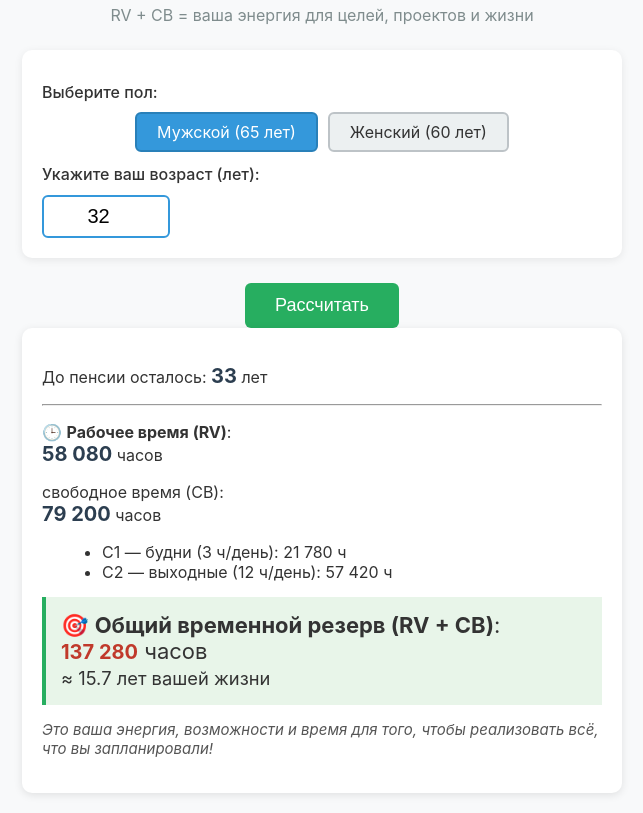
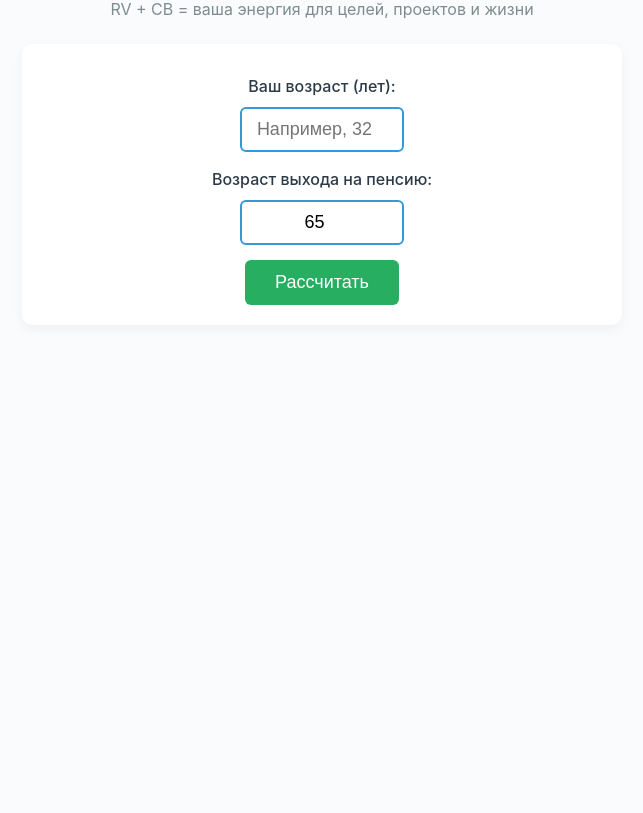
Before and after one commit to lyasinmihail93-max/-, a plain HTML site: page index.html in a window 1280 px wide. Shown: the part 91-904 px from the top of the page, without its empty margins (318-961 px from the left). After the commit the page ends 800 px from the top, so only its background shows below. Drawn offline with Linux system fonts and the light colour scheme.

Commit message:
Update index.html

```diff
--- a/index.html
+++ b/index.html
@@ -6,157 +6,164 @@
   <title>Сколько активных лет осталось</title>
   <style>
     body {
-      font-family: -apple-system, BlinkMacSystemFont, 'Segoe UI', Roboto, sans-serif;
-      max-width: 600px; margin: 0 auto; padding: 20px;
-      background-color: #f8f9fa;
-      color: #333;
+      font-family: -apple-system, BlinkMacSystemFont, 'Segoe UI', sans-serif;
+      max-width: 600px; margin: 40px auto; padding: 0 20px;
+      background: #f9fbfd; color: #2c3a47; text-align: center;
     }
-    h1 { color: #1a5276; text-align: center; margin-bottom: 10px; }
-    .subtitle { text-align: center; color: #7f8c8d; margin-bottom: 25px; }
-
+    h1 {
+      font-size: 28px;
+      color: #1a5276;
+      margin-bottom: 8px;
+    }
+    .subtitle {
+      color: #7f8c8d;
+      margin-bottom: 25px;
+      font-size: 16px;
+    }
     .input-group {
-      background: white; border-radius: 10px; padding: 20px;
-      box-shadow: 0 2px 8px rgba(0,0,0,0.08);
+      background: white;
+      padding: 20px;
+      border-radius: 10px;
+      box-shadow: 0 4px 12px rgba(0,0,0,0.05);
       margin-bottom: 25px;
     }
-
-    label { font-size: 16px; display: block; margin: 12px 0 6px; font-weight: 500; }
-
-    /* Пол — кнопки */
-    .gender-group {
-      display: flex; justify-content: center; gap: 10px;
-      margin: 10px 0;
+    label {
+      display: block;
+      margin: 12px 0 6px;
+      font-weight: 500;
     }
-    .gender-btn {
-      padding: 8px 20px; font-size: 16px; border: 2px solid #bdc3c7;
-      background: #ecf0f1; border-radius: 6px; cursor: pointer;
-      transition: all 0.2s;
+    input {
+      padding: 10px;
+      font-size: 18px;
+      border: 2px solid #3498db;
+      border-radius: 6px;
+      margin: 5px;
+      width: 140px;
+      text-align: center;
     }
-    .gender-btn.active {
-      background: #3498db; color: white; border-color: #2980b9;
+    button {
+      background: #27ae60;
+      color: white;
+      border: none;
+      padding: 12px 30px;
+      font-size: 18px;
+      border-radius: 6px;
+      cursor: pointer;
+      margin-top: 10px;
+      transition: background 0.3s;
     }
-
-    input#age {
-      font-size: 20px; padding: 8px 12px; width: 100px; text-align: center;
-      border: 2px solid #3498db; border-radius: 6px;
-      margin-top: 5px;
+    button:hover {
+      background: #219653;
     }
-
-    button#calc {
-      display: block; margin: 20px auto 0;
-      background: #27ae60; color: white;
-      font-size: 18px; padding: 12px 30px;
-      border: none; border-radius: 6px;
-      cursor: pointer;
+    .result {
+      background: white;
+      border-radius: 10px;
+      padding: 25px;
+      box-shadow: 0 4px 12px rgba(0,0,0,0.08);
+      display: none;
+      opacity: 0;
+      transform: translateY(20px);
+      transition: opacity 0.6s ease, transform 0.6s ease;
     }
-    button#calc:hover { background: #219653; }
-
-    .result {
-      background: white; border-radius: 10px; padding: 20px;
-      box-shadow: 0 2px 8px rgba(0,0,0,0.1);
-      display: none;
+    .result.show {
+      display: block;
+      opacity: 1;
+      transform: translateY(0);
     }
-    .value { font-weight: bold; color: #2c3e50; font-size: 20px; }
+    .value {
+      font-weight: bold;
+      color: #2c3e50;
+      font-size: 20px;
+    }
     .total {
-      background: #e8f5e9; padding: 15px; margin-top: 15px;
+      margin-top: 20px;
+      padding: 15px;
+      background: #e8f5e9;
       border-left: 4px solid #27ae60;
-      font-size: 22px;
+      font-size: 20px;
     }
-    .highlight { color: #c0392b; font-weight: bold; }
-    .note { font-style: italic; color: #555; margin-top: 15px; font-size: 15px; }
+    .highlight {
+      color: #c0392b;
+    }
+    hr { border: 0; border-top: 1px dashed #bdc3c7; margin: 15px 0; }
   </style>
 </head>
 <body>
+
   <h1>⏳ Сколько активных лет осталось</h1>
   <p class="subtitle">RV + CB = ваша энергия для целей, проектов и жизни</p>
 
   <div class="input-group">
-    <label>Выберите пол:</label>
-    <div class="gender-group">
-      <div class="gender-btn active" data-gender="male">Мужской (65 лет)</div>
-      <div class="gender-btn" data-gender="female">Женский (60 лет)</div>
-    </div>
+    <label>Ваш возраст (лет):</label>
+    <input type="number" id="age" min="18" max="100" placeholder="Например, 32">
 
-    <label for="age">Укажите ваш возраст (лет):</label>
-    <input type="number" id="age" min="18" max="70" value="32">
+    <label>Возраст выхода на пенсию:</label>
+    <input type="number" id="retirement" min="50" max="75" value="65" placeholder="Например, 65">
+
+    <br>
+    <button onclick="calculate()">Рассчитать</button>
   </div>
 
-  <button id="calc" onclick="calculate()">Рассчитать</button>
+  <div id="result" class="result">
+    <p>До пенсии осталось: <span id="yearsLeft" class="value">—</span> лет</p>
+    <hr>
+    <p><strong>Рабочее время (RV)</strong>:<br>
+       <span id="rvHours" class="value">—</span> часов</p>
 
-  <div id="result" class="result">
-    <p>До пенсии осталось: <span id="yearsLeft" class="value">33</span> лет</p>
-    <hr>
-    <p>🕒 <strong>Рабочее время (RV)</strong>:<br>
-       <span id="rvHours" class="value">58 080</span> часов</p>
-
-    <p> свободное время (CB)</strong>:<br>
-       <span id="cbHours" class="value">79 200</span> часов</p>
-    <ul style="text-align: left; margin: 10px 0 0 20px; font-size: 16px;">
-      <li>C1 — будни (3 ч/день): <span id="c1Hours">21 780</span> ч</li>
-      <li>C2 — выходные (12 ч/день): <span id="c2Hours">57 420</span> ч</li>
+    <p><strong>Свободное время (CB)</strong>:<br>
+       <span id="cbHours" class="value">—</span> часов</p>
+    <ul style="text-align: left; margin: 10px 0 0 25px; font-size: 15px;">
+      <li>C1 — будни (3 ч/день): <span id="c1Hours">—</span> ч</li>
+      <li>C2 — выходные (12 ч/день): <span id="c2Hours">—</span> ч</li>
     </ul>
 
     <div class="total">
       🎯 <strong>Общий временной резерв (RV + CB)</strong>:<br>
-      <span id="totalHours" class="value highlight">137 280</span> часов
-      <br><small>≈ <span id="totalYears">15.7</span> лет вашей жизни</small>
+      <span id="totalHours" class="value highlight">—</span> часов
     </div>
 
-    <p class="note">
+    <p style="margin-top: 20px; font-style: italic; color: #555;">
       Это ваша энергия, возможности и время для того, чтобы реализовать всё, что вы запланировали!
     </p>
   </div>
 
   <script>
-    let selectedGender = 'male';
-
-    // Обработка выбора пола
-    document.querySelectorAll('.gender-btn').forEach(btn => {
-      btn.addEventListener('click', function() {
-        document.querySelectorAll('.gender-btn').forEach(b => b.classList.remove('active'));
-        this.classList.add('active');
-        selectedGender = this.dataset.gender;
-        calculate(); // мгновенный пересчёт
-      });
-    });
-
-    function getRetirementAge(gender) {
-      return gender === 'male' ? 65 : 60;
-    }
-
     function calculate() {
       const age = Number(document.getElementById('age').value);
-      const retirementAge = getRetirementAge(selectedGender);
+      const retirement = Number(document.getElementById('retirement').value);
 
-      if (age < 0 || age > retirementAge + 5 || isNaN(age)) {
-        alert('Введите корректный возраст (до пенсии + 5 лет)');
+      if (isNaN(age) || isNaN(retirement)) {
+        alert('Пожалуйста, введите оба значения');
+        return;
+      }
+      if (age < 0 || retirement < age) {
+        alert('Возраст выхода на пенсию должен быть ≥ текущего возраста');
         return;
       }
 
-      const A = Math.max(0, retirementAge - age); // не меньше 0
+      const A = retirement - age;
 
-      // Формулы — без изменений
-      const RV = A * 1760;     // 220 раб. дней × 8 ч
-      const C1 = A * 660;      // 220 × 3 ч
-      const C2 = A * 1740;     // 145 вых. дней × 12 ч
+      const RV = A * 1760;     // 220 * 8
+      const C1 = A * 660;      // 220 * 3
+      const C2 = A * 1740;     // 145 * 12
       const CB = C1 + C2;
       const total = RV + CB;
-      const totalInYears = total / (24 * 365.25);
 
-      // Обновляем интерфейс
+      // Обновляем значения
       document.getElementById('yearsLeft').textContent = A;
       document.getElementById('rvHours').textContent = RV.toLocaleString('ru');
       document.getElementById('c1Hours').textContent = C1.toLocaleString('ru');
       document.getElementById('c2Hours').textContent = C2.toLocaleString('ru');
       document.getElementById('cbHours').textContent = CB.toLocaleString('ru');
       document.getElementById('totalHours').textContent = total.toLocaleString('ru');
-      document.getElementById('totalYears').textContent = totalInYears.toFixed(1);
 
-      document.getElementById('result').style.display = 'block';
+      // Анимация появления
+      const resultDiv = document.getElementById('result');
+      resultDiv.classList.remove('show');
+      void resultDiv.offsetWidth; // триггер перерисовки
+      resultDiv.classList.add('show');
     }
+  </script>
 
-    // Первый расчёт при загрузке
-    calculate();
-  </script>
 </body>
 </html>
```
